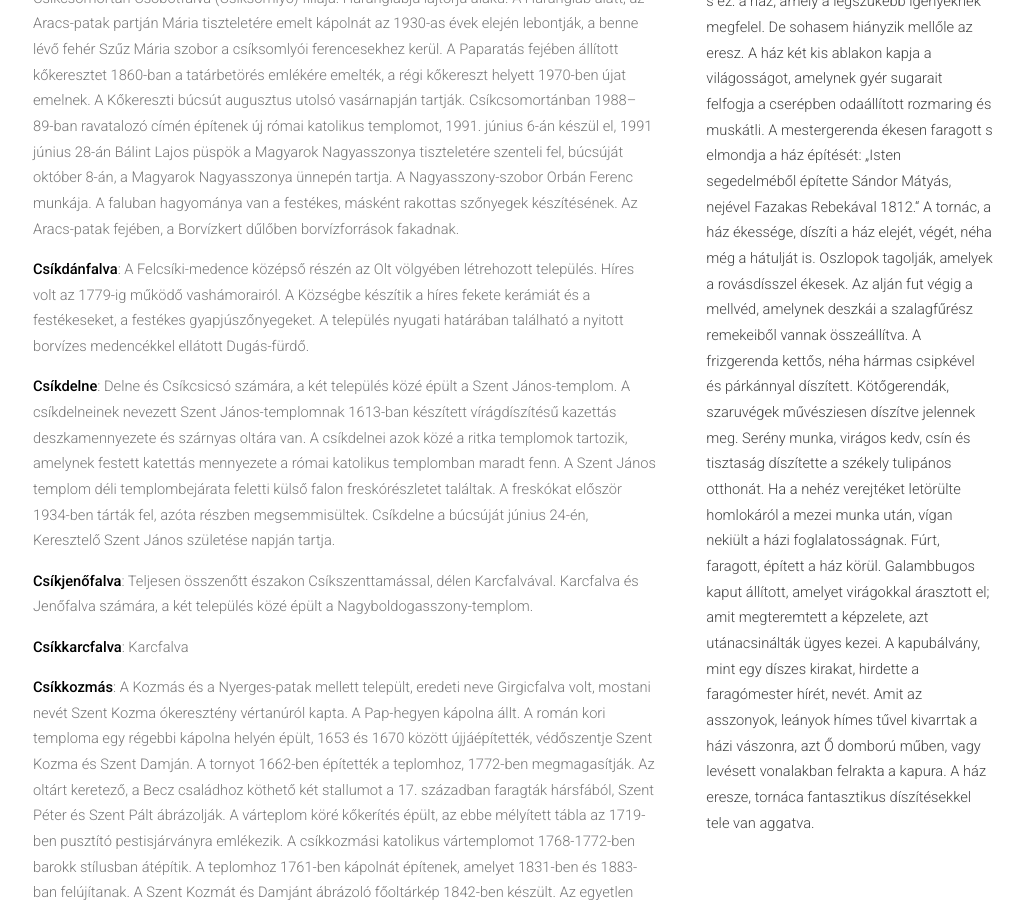
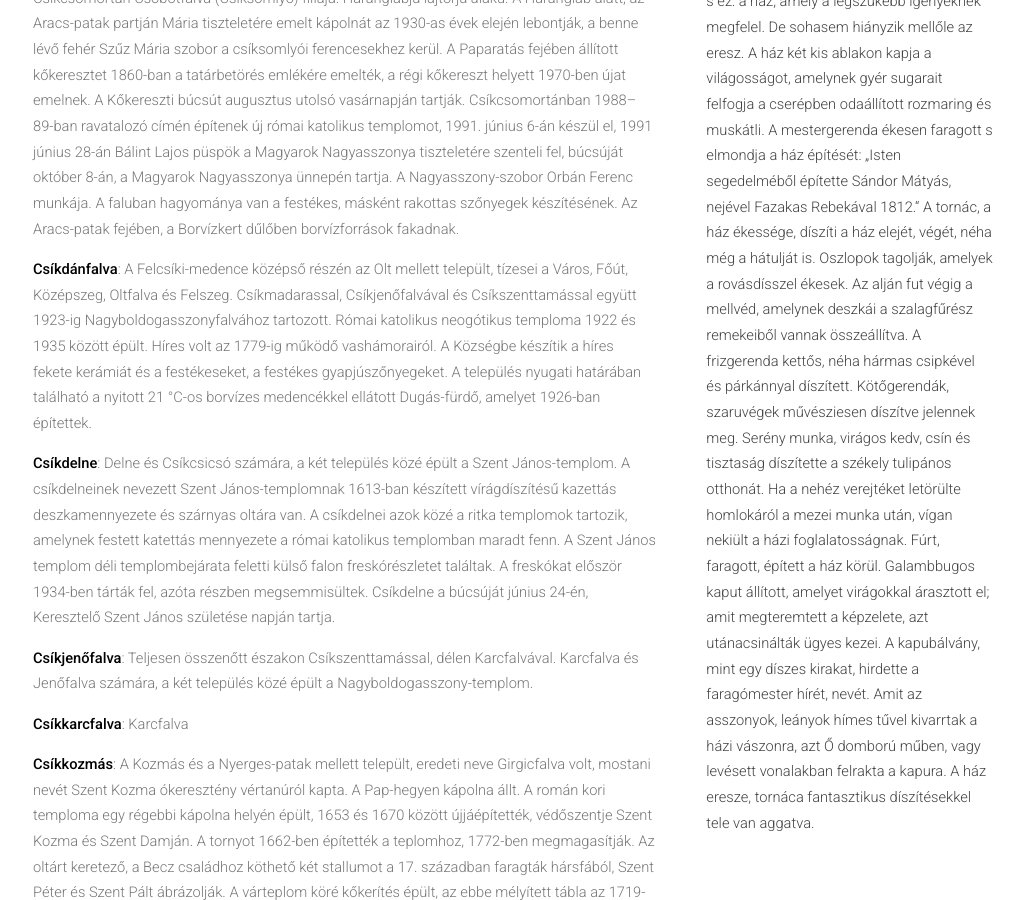
Before and after one commit to siculia/siculia.github.io, a Jekyll site: the page built from siculia-csikszek.html, in a window 1280 px wide and 900 px high, scrolled down 3401 px. Shown: the whole window, without its empty margins (127-1150 px from the left). Built offline with Jekyll 4.4.1, drawn with Linux system fonts in a browser that asks for light colours; nearby versions of some CDN libraries; library files that are not in the unit come from our copies.

Commit message:
Csíkdánfalva

```diff
--- a/siculia-csikszek.html
+++ b/siculia-csikszek.html
@@ -64,7 +64,7 @@ layout: default
 							<p style="text-align: left;"><b>Csíkcsaracsó</b>: Oltfalu tartozik hozzá, az Oltpusztája és Egreskert nevű dűlőben.</p>
 							<p style="text-align: left;"><b>Csíkcsekefalva</b>: A település keleti felében több borvíz-forrás található, a legismertebbek a Csekefalvi-borvíz és a Gothárd-borvíz. Csekefalva és Csíkszentmárton határán található a mofettás jellegű Posszogó.</p>
 							<p style="text-align: left;"><b>Csíkcsomortán</b>: Az Aracs-patak és a Remete-patak találkozásánál fekvő település, közigazgatásilag Csíkpálfalvához tartozik. A település tízesei Alszeg, Középszeg, Felszeg. Csíkcsomortán Csobotfalva (Csíksomlyó) filiája. Haranglábja lajtorja alakú. A Harangláb alatt, az Aracs-patak partján Mária tiszteletére emelt kápolnát az 1930-as évek elején lebontják, a benne lévő fehér Szűz Mária szobor a csíksomlyói ferencesekhez kerül. A Paparatás fejében állított kőkeresztet 1860-ban a tatárbetörés emlékére emelték, a régi kőkereszt helyett 1970-ben újat emelnek. A Kőkereszti búcsút augusztus utolsó vasárnapján tartják. Csíkcsomortánban 1988–89-ban ravatalozó címén építenek új római katolikus templomot, 1991. június 6-án készül el, 1991 június 28-án Bálint Lajos püspök a Magyarok Nagyasszonya tiszteletére szenteli fel, búcsúját október 8-án, a Magyarok Nagyasszonya ünnepén tartja. A Nagyasszony-szobor Orbán Ferenc munkája. A faluban hagyománya van a festékes, másként rakottas szőnyegek készítésének. Az Aracs-patak fejében, a Borvízkert dűlőben borvízforrások fakadnak.</p>
-							<p style="text-align: left;"><b>Csíkdánfalva</b>: A Felcsíki-medence középső részén az Olt völgyében létrehozott település. Híres volt az 1779-ig működő vashámorairól. A Községbe készítik a híres fekete kerámiát és a festékeseket, a festékes gyapjúszőnyegeket. A település nyugati határában található a nyitott borvízes medencékkel ellátott Dugás-fürdő.</p>
+							<p style="text-align: left;"><b>Csíkdánfalva</b>: A Felcsíki-medence középső részén az Olt mellett települt, tízesei a Város, Főút, Középszeg, Oltfalva és Felszeg. Csíkmadarassal, Csíkjenőfalvával és Csíkszenttamással együtt 1923-ig Nagyboldogasszonyfalvához tartozott. Római katolikus neogótikus temploma 1922 és 1935 között épült. Híres volt az 1779-ig működő vashámorairól. A Községbe készítik a híres fekete kerámiát és a festékeseket, a festékes gyapjúszőnyegeket. A település nyugati határában található a nyitott 21 °C-os borvízes medencékkel ellátott Dugás-fürdő, amelyet 1926-ban építettek.</p>
 							<p style="text-align: left;"><b>Csíkdelne</b>: Delne és Csíkcsicsó számára, a két település közé épült a Szent János-templom. A csíkdelneinek nevezett Szent János-templomnak 1613-ban készített vírágdíszítésű kazettás deszkamennyezete és szárnyas oltára van. A csíkdelnei azok közé a ritka templomok tartozik, amelynek festett katettás mennyezete a római katolikus templomban maradt fenn. A Szent János templom déli templombejárata feletti külső falon freskórészletet találtak. A freskókat először 1934-ben tárták fel, azóta részben megsemmisültek. Csíkdelne a búcsúját június 24-én, Keresztelő Szent János születése napján tartja.</p>
 							<p style="text-align: left;"><b>Csíkjenőfalva</b>: Teljesen összenőtt északon Csíkszenttamással, délen Karcfalvával. Karcfalva és Jenőfalva számára, a két település közé épült a Nagyboldogasszony-templom.</p>
 							<p style="text-align: left;"><b>Csíkkarcfalva</b>: Karcfalva</p>
```
